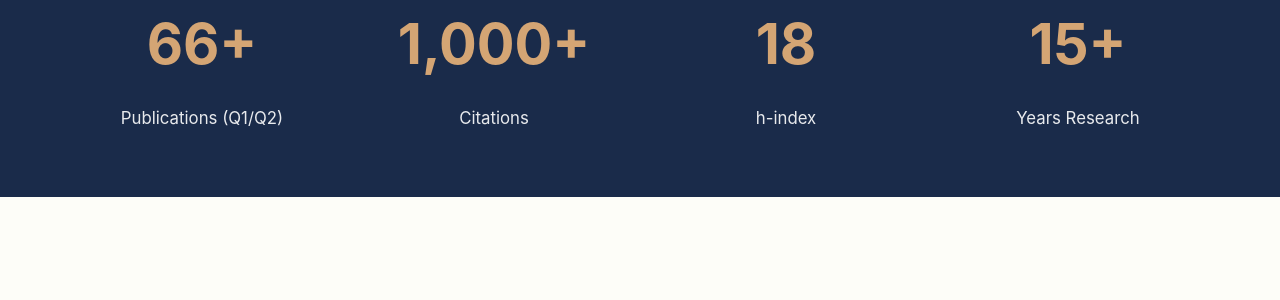
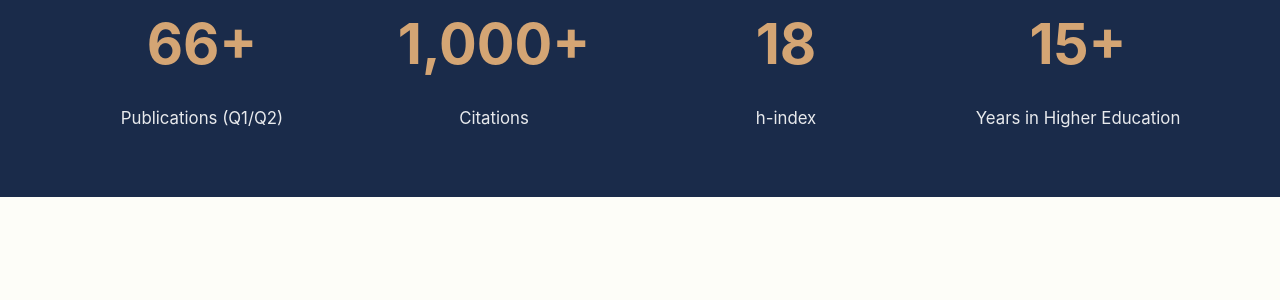
Before and after one commit to anandpal-in/anandpal-in.github.io, a Jekyll site: the page built from index.html, in a window 1280 px wide and 900 px high, scrolled down 728 px. Shown: the part 152-452 px from the top of the window. Built offline with Jekyll 4.4.1, drawn with Linux system fonts in a browser that asks for light colours.

Commit message:
My local updates

```diff
--- a/index.html
+++ b/index.html
@@ -44,7 +44,7 @@ description: Dr. Anand Pal - Associate Professor, Quantum Materials Researcher,
             </div>
             <div class="metric-item">
                 <div class="metric-number">15+</div>
-                <div class="metric-label">Years Research</div>
+                <div class="metric-label">Years in Higher Education</div>
             </div>
         </div>
     </div>
```
Also changed, not shown: README.md.
